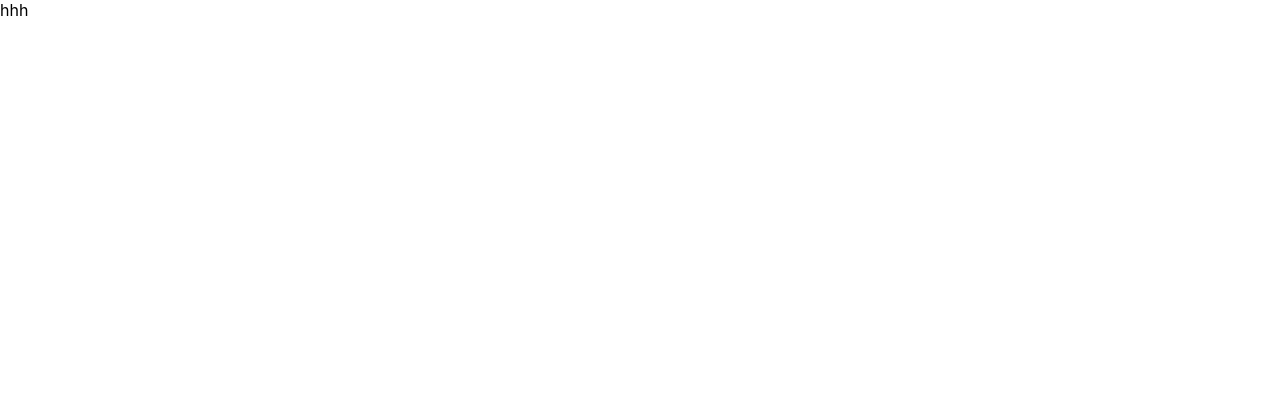
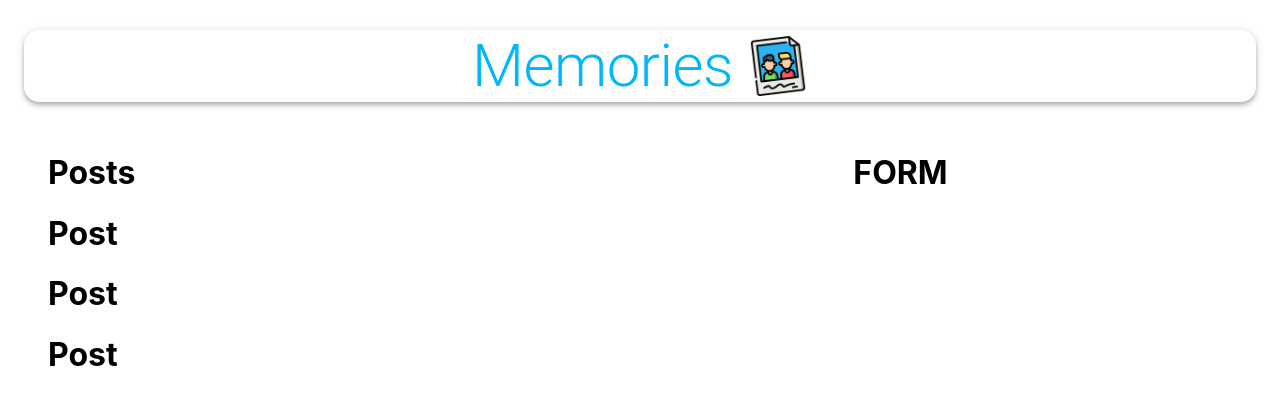
Before and after one commit to AliceAndr/memories-app, a React (Create React App) app in the folder client/: page / in a window 1280 px wide. Shown: the top 404 px of the page. Built offline with nearby package versions, Linux system fonts and the light colour scheme.

Commit message:
add post and form components

```diff
--- a/client/src/App.js
+++ b/client/src/App.js
@@ -1,11 +1,32 @@
 import React from 'react';
-import './App.css';
+import { Container, AppBar, Typography, Grow, Grid } from '@material-ui/core';
+import Posts from './components/Posts/Posts';
+import Form from './components/Form/Form';
+
+import memories from './images/memories.png';
+import useStyles from './styles';
 
 function App() {
+  const classes = useStyles();
   return (
-    <div className="App">
-      hhh
-    </div>
+    <Container maxWidth="lg">
+      <AppBar className={classes.appBar} position="static" color="inherit">
+        <Typography className={classes.heading} variant="h2" align="center">Memories</Typography>
+        <img className={classes.image} src={memories} alt="memories" height="60"/>
+      </AppBar>
+      <Grow in>
+        <Container>
+          <Grid container justify="space-between" alignItems="stretch" spacing={3}>
+            <Grid item xs={12} sm={7}>
+              <Posts />
+            </Grid>
+            <Grid item xs={12} sm={4}>
+              <Form />
+            </Grid>
+          </Grid>
+        </Container>
+      </Grow>
+    </Container>
   );
 }
 
--- a/client/src/components/Form/Form.js
+++ b/client/src/components/Form/Form.js
@@ -0,0 +1,12 @@
+import React from "react";
+import useStyles from './styles';
+
+const Form = () => {
+  const classes = useStyles();
+
+  return (
+    <h1>FORM</h1>
+  )
+}
+
+export default Form;
--- a/client/src/components/Form/styles.js
+++ b/client/src/components/Form/styles.js
@@ -0,0 +1,24 @@
+import { makeStyles } from '@material-ui/core/styles';
+
+export default makeStyles((theme) => ({
+  root: {
+    '& .MuiTextField-root': {
+      margin: theme.spacing(1),
+    },
+  },
+  paper: {
+    padding: theme.spacing(2),
+  },
+  form: {
+    display: 'flex',
+    flexWrap: 'wrap',
+    justifyContent: 'center',
+  },
+  fileInput: {
+    width: '97%',
+    margin: '10px 0',
+  },
+  buttonSubmit: {
+    marginBottom: 10,
+  },
+}));
--- a/client/src/components/Posts/Post/Post.js
+++ b/client/src/components/Posts/Post/Post.js
@@ -0,0 +1,12 @@
+import React from "react";
+import useStyles from './styles';
+
+const Post = () => {
+  const classes = useStyles();
+
+  return (
+    <h1>Post</h1>
+  )
+}
+
+export default Post;
--- a/client/src/components/Posts/Post/styles.js
+++ b/client/src/components/Posts/Post/styles.js
@@ -0,0 +1,52 @@
+import { makeStyles } from '@material-ui/core/styles';
+
+export default makeStyles({
+  media: {
+    height: 0,
+    paddingTop: '56.25%',
+    backgroundColor: 'rgba(0, 0, 0, 0.5)',
+    backgroundBlendMode: 'darken',
+  },
+  border: {
+    border: 'solid',
+  },
+  fullHeightCard: {
+    height: '100%',
+  },
+  card: {
+    display: 'flex',
+    flexDirection: 'column',
+    justifyContent: 'space-between',
+    borderRadius: '15px',
+    height: '100%',
+    position: 'relative',
+  },
+  overlay: {
+    position: 'absolute',
+    top: '20px',
+    left: '20px',
+    color: 'white',
+  },
+  overlay2: {
+    position: 'absolute',
+    top: '20px',
+    right: '20px',
+    color: 'white',
+  },
+  grid: {
+    display: 'flex',
+  },
+  details: {
+    display: 'flex',
+    justifyContent: 'space-between',
+    margin: '20px',
+  },
+  title: {
+    padding: '0 16px',
+  },
+  cardActions: {
+    padding: '0 16px 8px 16px',
+    display: 'flex',
+    justifyContent: 'space-between',
+  },
+});
--- a/client/src/components/Posts/Posts.js
+++ b/client/src/components/Posts/Posts.js
@@ -0,0 +1,18 @@
+import React from "react";
+import Post from './Post/Post';
+import useStyles from './styles';
+
+const Posts = () => {
+  const classes = useStyles();
+
+  return (
+    <>
+    <h1>Posts</h1>
+    <Post/>
+    <Post/>
+    <Post/>
+    </>
+  )
+}
+
+export default Posts;
--- a/client/src/components/Posts/styles.js
+++ b/client/src/components/Posts/styles.js
@@ -0,0 +1,14 @@
+import { makeStyles } from '@material-ui/core/styles';
+
+export default makeStyles((theme) => ({
+  mainContainer: {
+    display: 'flex',
+    alignItems: 'center',
+  },
+  smMargin: {
+    margin: theme.spacing(1),
+  },
+  actionDiv: {
+    textAlign: 'center',
+  },
+}));
--- /dev/null
+++ b/client/src/styles.js
@@ -0,0 +1,18 @@
+import { makeStyles } from '@material-ui/core/styles';
+
+export default makeStyles(() => ({
+  appBar: {
+    borderRadius: 15,
+    margin: '30px 0',
+    display: 'flex',
+    flexDirection: 'row',
+    justifyContent: 'center',
+    alignItems: 'center',
+  },
+  heading: {
+    color: 'rgba(0,183,255, 1)',
+  },
+  image: {
+    marginLeft: '15px',
+  },
+}));
```
Also changed, not shown: client/src/api/index.js (added), client/src/images/memories.png (added).
